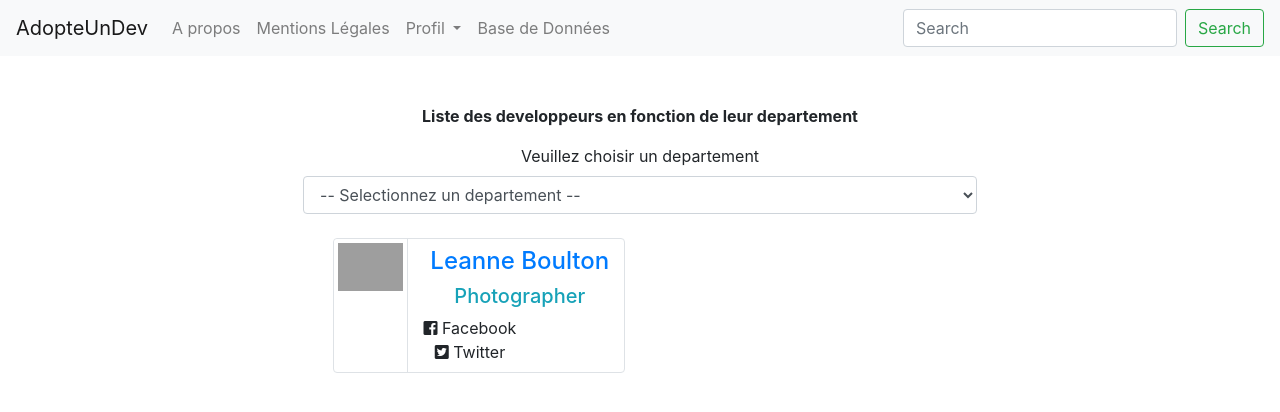
After one commit to Floutts/AdopteUnDev, a PHP site: template src/vue/listeDeveloppeur.html.twig in a window 1280 px wide. The commit adds this page. Shown: the top 412 px of the page. Run offline with PHP 8.4, Linux system fonts and the light colour scheme; the template is opened without the code that fills it, so the values that code supplies are empty; some libraries are stand-ins or nearby versions; grey boxes are pictures that could not be loaded.

Commit message:
listeDev

```diff
--- a/src/config/routing.php
+++ b/src/config/routing.php
@@ -18,6 +18,10 @@ function getPage($db){
     $lesPages['ajoutLangages'] = "actionAjoutLangages;1";
     $lesPages['langages'] = "actionLangages;1";
     $lesPages['developpeur'] = "actionDev;1";
+    $lesPages['developpeurByDepartement'] = "actionDevByDepartement;1";
+    $lesPages['listeDeveloppeur'] = "actionListeDeveloppeur;1";
+
+
 
 
     if ($db != null) {
--- a/src/controleur/controleur_index.php
+++ b/src/controleur/controleur_index.php
@@ -5,3 +5,4 @@ require_once 'controleur_Page.php';
 require_once 'controleur_Profil.php';
 require_once 'controleur_api.php';
 require_once 'controleur_Language.php';
+require_once 'controleur_developpeur.php';
--- a/src/vue/base.html.twig
+++ b/src/vue/base.html.twig
@@ -52,6 +52,9 @@
             <li class="nav-item">
                 <a class="nav-link" href="index.php?page=ajoutLangages">Ajouter un langage</a>
             </li>
+               <li class="nav-item">
+                <a class="nav-link" href="index.php?page=listeDeveloppeur">Liste developpeur</a>
+            </li>
 
                 <li class="nav-item">
                 <a class="nav-link" href="#"> {{session.login}} </a>
--- a/src/vue/inscription.html.twig
+++ b/src/vue/inscription.html.twig
@@ -47,7 +47,7 @@
 
         <label for="departements">Adresse</label>
         <select class="form-control" name="departements" id="departements" style="margin-bottom: 20px">
-            <option value='0'>-- Selectionnez une region --</option>
+            <option value='0'>-- Selectionnez un departement --</option>
         </select>
 
         <select class="form-control" name="communes" id="communes" style="margin-bottom: 20px">
--- /dev/null
+++ b/src/vue/listeDeveloppeur.html.twig
@@ -0,0 +1,38 @@
+
+{% extends "base.html.twig" %}
+{% block script %} <script src="js/getDeveloppeur.js"> </script>{% endblock %}
+{% block contenu %}
+
+<br></br>
+<p class="font-weight-bolder">Liste des developpeurs en fonction de leur departement</p>
+<label for="departements">Veuillez choisir un departement</label>
+    <select class="form-control" name="departements" id="departements" style="margin-bottom: 20px">
+        <option value='0'>-- Selectionnez un departement --</option>
+    </select>
+
+<link rel="stylesheet" href="https://use.fontawesome.com/releases/v5.0.8/css/all.css" integrity="sha384-3AB7yXWz4OeoZcPbieVW64vVXEwADiYyAEhwilzWsLw+9FgqpyjjStpPnpBO8o8S" crossorigin="anonymous">
+<section class="container mt-4 mb-4">
+<div class="container" id="unDev">
+	<div class="row mb-3">
+		<div class="col-md-6">
+			<div class="d-flex flex-row border rounded">
+	  			<div class="p-0 w-25">
+	  			    <img src="https://c1.staticflickr.com/3/2862/12328317524_18e52b5972_k.jpg" class="img-thumbnail border-0" />
+
+	  			</div>
+	  			<div class="pl-3 pt-2 pr-2 pb-2 w-75 border-left">
+	  					<h4 class="text-primary">Leanne Boulton</h4>
+	  					<h5 class="text-info">Photographer</h5>
+	  					<ul class="m-0 float-left" style="list-style: none; margin:0; padding: 0">
+	  						<li><i class="fab fa-facebook-square"></i> Facebook</li>
+	  						<li><i class="fab fa-twitter-square"></i> Twitter</li>
+	  					</ul>
+
+				</div>
+			</div>
+		</div>
+
+</div>
+</section>
+
+{% endblock %}
--- /dev/null
+++ b/web/js/getDeveloppeur.js
@@ -0,0 +1,105 @@
+$(document).ready(function() {
+
+
+
+    let codeDepartement;
+    let departements = document.getElementById("departements");
+    let unDev = document.getElementById("unDev");
+    let tCommune = [];
+
+    function ajaxDepartements(){
+        var request= $.ajax({
+            url: "https://geo.api.gouv.fr/departements?fields=nom,code",
+            method:"GET",
+            dataType: "json",
+            beforeSend: function( xhr ) {
+                xhr.overrideMimeType( "application/json; charset=utf-8" );
+            }});
+        request.done(function( msg ) {
+
+            $.each(msg, function(index,e){
+                departements.innerHTML += "<option value="+ e.code +" >" + e.nom + "</option>";
+            });
+
+        });
+        // Fonction qui se lance lorsque l’accès au web service provoque une erreur
+        request.fail(function( jqXHR, textStatus ) {
+            alert ('erreur');
+        });
+    }
+
+    ajaxDepartements();
+
+    departements.addEventListener("change",function(){
+        codeDepartement = departements.value;
+        //ajaxDeveloppeur();
+        ajaxCommune(codeDepartement);
+    })
+
+    function ajaxDeveloppeur(){
+        var request= $.ajax({
+            url: "http://serveur1.arras-sio.com/symfony4-4061/AdopteUnDev/AdopteUnDev/web/index.php?page=developpeurByDepartement&code=" + codeDepartement,
+            method:"GET",
+            dataType: "json",
+            beforeSend: function( xhr ) {
+                xhr.overrideMimeType( "application/json; charset=utf-8" );
+            }});
+        request.done(function( msg ) {
+
+            $.each(msg, function(index,e){
+                    // unDev.innerHTML = "";
+                    for(var key in tCommune){
+                        var value = tCommune[key];
+                        if (value["code"] == e.codeCommune ){
+                            var nameCommune = value["nom"];
+                        }
+                    }
+                	unDev.innerHTML += "<div class=\"row mb-3\">";
+                    unDev.innerHTML += "<div class=\"col-md-3\">";
+			        unDev.innerHTML += "<div class=\"d-flex flex-row border rounded\">";
+                    unDev.innerHTML += "<div class=\"pl-3 pt-2 pr-2 pb-2 w-75 border-left\">";
+                    unDev.innerHTML += "<h4 class=\"text-primary\">"+ e.nom +" " + e.prenom +"</h4>";
+                    unDev.innerHTML += "<h5 class=\"text-info\">" + e.email + "</h5>";
+                    unDev.innerHTML += "<h6 class=\"text\">" + nameCommune + "</h6>";
+                    unDev.innerHTML += "<ul class=\"m-0 float-left\" style=\"list-style: none; margin:0; padding: 0\">";
+                    unDev.innerHTML += "<li>Facebook</li>";
+                    unDev.innerHTML += "<li>Twitter</li>";
+                    unDev.innerHTML += "</ul>";
+                    unDev.innerHTML += "</div>";
+                    unDev.innerHTML += "</div>";
+                    unDev.innerHTML += "</div>";
+                    unDev.innerHTML += "</div>";
+
+
+                console.log(tCommune);
+            });
+
+        });
+        // Fonction qui se lance lorsque l’accès au web service provoque une erreur
+        request.fail(function( jqXHR, textStatus ) {
+            alert ('erreur');
+        });
+    }
+
+    function ajaxCommune(codeDepartement){
+        var request= $.ajax({
+            url: "https://geo.api.gouv.fr/departements/"+ codeDepartement +"/communes?fields=nom&format=json&geometry=centre",
+            method:"GET",
+            dataType: "json",
+            beforeSend: function( xhr ) {
+                xhr.overrideMimeType( "application/json; charset=utf-8" );
+            }});
+        request.done(function( msg ) {
+
+            $.each(msg, function(index,e){
+                tCommune.push({"code": e.code, "nom" : e.nom});
+            })
+            console.log(tCommune);
+            ajaxDeveloppeur()
+        });
+        // Fonction qui se lance lorsque l’accès au web service provoque une erreur
+        request.fail(function( jqXHR, textStatus ) {
+            alert ('erreur');
+        });
+    }
+});
```
Also changed, not shown: src/controleur/controleur_api.php (+7 -0 lines), src/controleur/controleur_developpeur.php (added, +15 -0 lines), src/modele/class_developpeur.php (+10 -0 lines).
